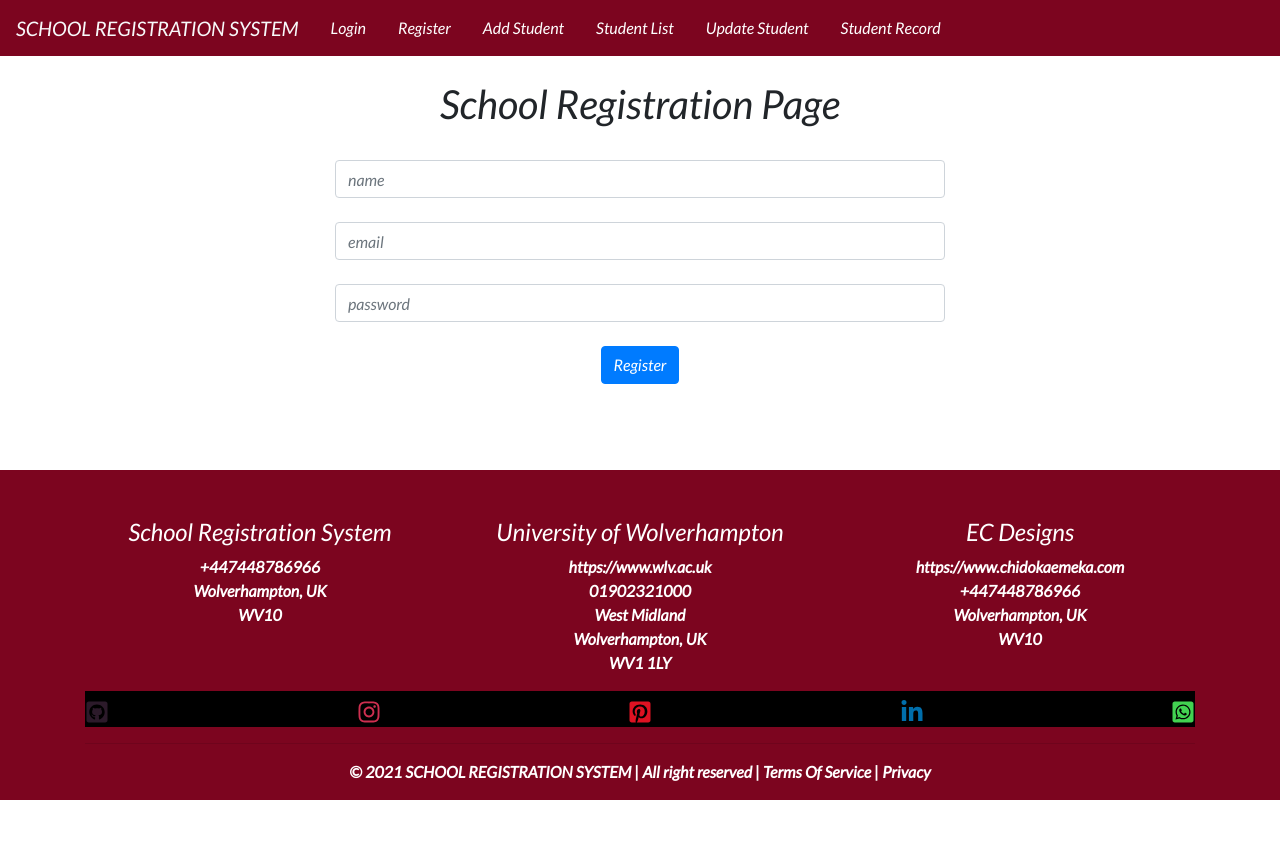
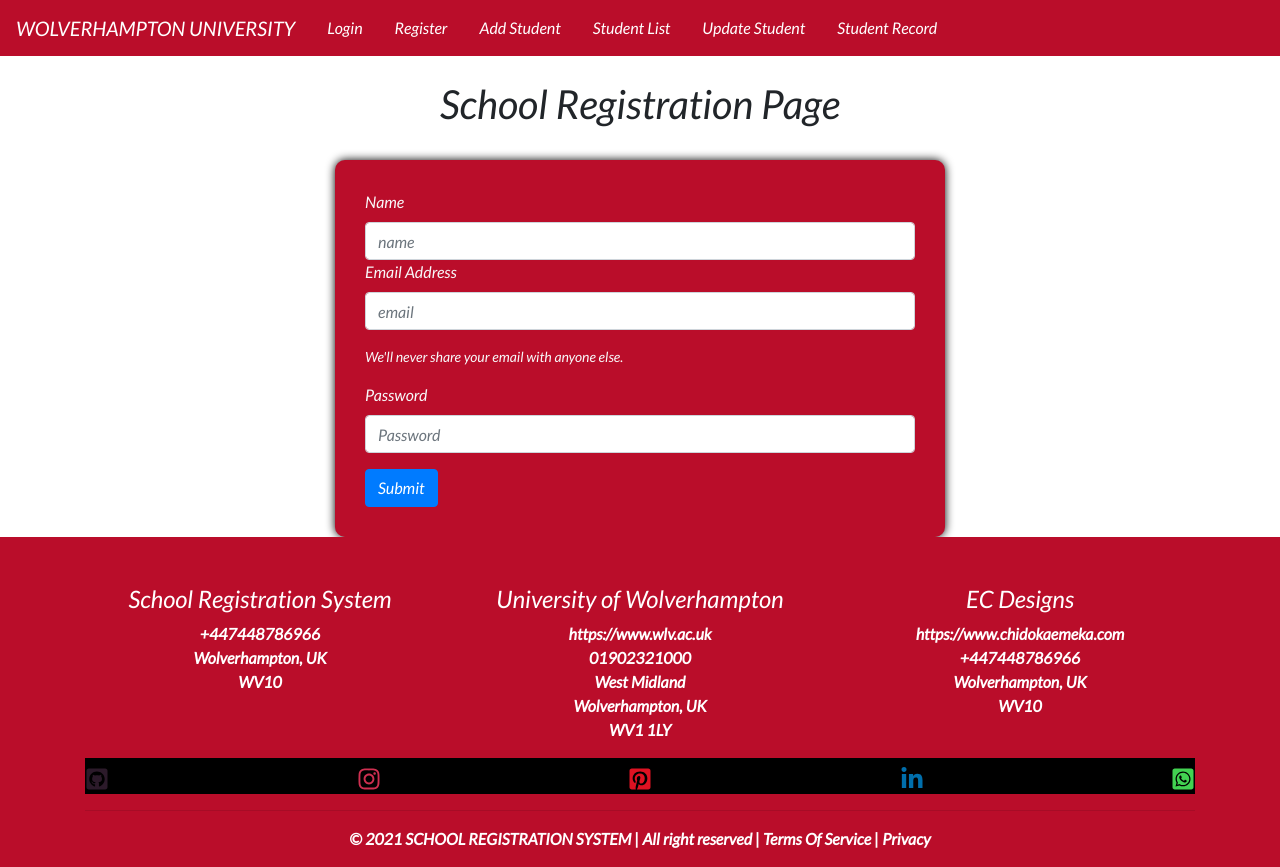
Before and after one commit to Emzzy123/React-_school_registration_system, a React (Create React App) app: page /register in a window 1280 px wide. Before the commit the page ends 800 px from the top, so only its background shows below. Built offline with nearby package versions, Linux system fonts and the light colour scheme; no server answers.

Commit message:
API bug fixing

```diff
--- a/package.json
+++ b/package.json
@@ -13,8 +13,10 @@
     "react": "^17.0.2",
     "react-bootstrap": "^1.5.2",
     "react-dom": "^17.0.2",
+    "react-elastic-carousel": "^0.11.5",
     "react-icons": "^4.2.0",
     "react-modal": "^3.13.1",
+    "react-responsive-carousel": "^3.2.18",
     "react-router": "^5.2.0",
     "react-router-dom": "^5.2.0",
     "react-scripts": "4.0.3",
--- a/src/App.css
+++ b/src/App.css
@@ -105,3 +105,10 @@
 .App-link {
   color: #61dafb;
 }
+
+.form-container {
+  background: #ba0d2a;
+  padding: 30px;
+  border-radius: 10px;
+  box-shadow: 0px 0px 10px 0px #000;
+}
--- a/src/App.js
+++ b/src/App.js
@@ -1,6 +1,7 @@
 import "./App.css";
 import React, { Component } from "react";
 import { BrowserRouter as Router, Route, Switch } from "react-router-dom";
+
 import Header from "./Components/Header";
 import Login from "./Components/Login";
 import Register from "./Components/Register";
@@ -16,11 +17,56 @@ import qs from "qs";
 class App extends Component {
   state = {
     usersData: [],
+    logged_in: false,
+    token_isValid: false,
   };
 
   componentDidMount() {
     this.showData();
+    this.LoggedIn();
   }
+  LoggedIn() {
+    var token = localStorage.getItem("token");
+    this.checkToken(token);
+  }
+
+  checkToken = (token) => {
+    const params = {
+      token: token,
+    };
+
+    Axios.post(
+      "https://mi-linux.wlv.ac.uk/~2024684/ci3_restapi/index.php/user/check-token",
+      qs.stringify(params)
+    ).then((resp) => {
+      if (resp.data.valid === true) {
+        this.setState({
+          token_isValid: !this.state.token_isValid,
+          logged_in: !this.state.logged_in,
+        });
+      }
+    });
+  };
+
+  submitLogin = (email, password) => {
+    const params = {
+      email: email,
+      password: password,
+    };
+
+    Axios.post(
+      "https://mi-linux.wlv.ac.uk/~2024684/ci3_restapi/index.php/user/login",
+      qs.stringify(params)
+    ).then((resp) => {
+      if (resp.data.logged_in === true && resp.data.token !== "") {
+        localStorage.setItem("token", resp.data.token);
+        this.setState({
+          token_isValid: !this.state.token_isValid,
+          logged_in: !this.state.logged_in,
+        });
+      }
+    });
+  };
 
   showData() {
     Axios.get(
@@ -31,6 +77,29 @@ class App extends Component {
   updateTableAfterUpdate = (e) => {
     this.showData();
   };
+  clicklogout = (e) => {
+    localStorage.clear();
+    this.setState({
+      logged_in: !this.state.logged_in,
+      token_isValid: !this.state.token_isValid,
+    });
+  };
+
+  // submitData = (name, student_id, course_name, faculty) => {
+  //   const params = {
+  //     name: name,
+  //     student_id: student_id,
+  //     course_name: course_name,
+  //     faculty: faculty,
+  //   };
+
+  //   Axios.post(
+  //     "https://mi-linux.wlv.ac.uk/~2024684/ci3_restapi/index.php/user/addstudent",
+  //     qs.stringify(params)
+  //   ).then((resp) => {
+  //     this.showData();
+  //   });
+  // };
 
   deleteData = (id) => {
     const that = this;
@@ -65,6 +134,7 @@ class App extends Component {
                       usersData={this.state.usersData}
                       deleteData={this.deleteData}
                       updateTableAfterUpdate={this.updateTableAfterUpdate}
+                      logged_in={this.state.logged_in}
                     />
                   </React.Fragment>
                 )}
@@ -73,8 +143,19 @@ class App extends Component {
                 path="/editstudent"
                 component={() => <EditModal usersData={this.state.usersData} />}
               />
-              <Route path="/login" component={() => <Login />} />
-              <Route path="/register" component={() => <Register />} />
+              <Route
+                path="/login"
+                component={() => (
+                  <Login
+                    submitLogin={this.submitLogin}
+                    logged_in={this.state.logged_in}
+                  />
+                )}
+              />
+              <Route
+                path="/register"
+                component={() => <Register logged_in={this.state.logged_in} />}
+              />
               <Route path="/add" component={() => <AddStudent />} />
               <Route
                 path="/searchstudent"
--- a/src/Components/AddStudent.js
+++ b/src/Components/AddStudent.js
@@ -86,7 +86,7 @@ class AddStudent extends Component {
             />
             <br />
             <center>
-              <button className="btn btn-success">Register Student</button>
+              <button className="btn btn-success">Add Student</button>
             </center>
           </form>
         </div>
--- a/src/Components/Footer.css
+++ b/src/Components/Footer.css
@@ -1,12 +1,12 @@
 root {
-  --red: #951b1e;
+  --red: #ba0d2a;
   --white: #ffffff;
   --black: #000;
 }
 
 .main-footer {
   color: var(--white);
-  background-color: #7c051f;
+  background-color: #ba0d2a;
   font-weight: bold;
   padding-top: 3em;
   bottom: 0;
--- a/src/Components/Header.css
+++ b/src/Components/Header.css
@@ -1,3 +1,3 @@
 .App {
-  background-color: #7c051f;
+  background-color: #ba0d2a;
 }
--- a/src/Components/Header.js
+++ b/src/Components/Header.js
@@ -8,8 +8,10 @@ class Header extends Component {
     return (
       <div>
         <ReactBootStrap.Navbar collapseOnSelect expand="lg" className="App">
-          <ReactBootStrap.Navbar.Brand href="#home" className="text-light">
-            SCHOOL REGISTRATION SYSTEM
+          <ReactBootStrap.Navbar.Brand className="text-light">
+            <Link to="/" style={{ color: "#fff", textDecoration: "none" }}>
+              WOLVERHAMPTON UNIVERSITY
+            </Link>
           </ReactBootStrap.Navbar.Brand>
           <ReactBootStrap.Navbar.Toggle aria-controls="responsive-navbar-nav" />
           <ReactBootStrap.Navbar.Collapse id="responsive-navbar-nav">
--- a/src/Components/Login.js
+++ b/src/Components/Login.js
@@ -1,7 +1,9 @@
 import React, { Component } from "react";
 import { Redirect } from "react-router-dom";
+import { Form, Button } from "react-bootstrap";
+import "./login.css";
 
-class Login extends Component {
+export class Login extends Component {
   state = {
     email: "",
     password: "",
@@ -16,7 +18,13 @@ class Login extends Component {
 
   onSubmit = (e) => {
     e.preventDefault();
-    this.props.submitLogin(this.state.username, this.state.password);
+
+    this.props.submitLogin(this.state.email, this.state.password);
+
+    this.setState({
+      email: "",
+      password: "",
+    });
   };
 
   render() {
@@ -29,32 +37,42 @@ class Login extends Component {
         <div className="col-sm-6 offset-sm-3">
           <br />
           <center>
-            <h1>School Login Page</h1>
+            <h1>Login Page</h1>
           </center>
           <br />
-          <form onSubmit={this.onSubmit}>
+          <Form onSubmit={this.onSubmit} className="form-container">
+            <Form.Group controlId="formBasicEmail">
+              <Form.Label className="text-light">Email address</Form.Label>
               <input
-              className="input form-control"
-              type="text"
+                className="form-control"
+                type="email"
+                placeholder="Enter email"
                 name="email"
                 value={this.state.email}
                 onChange={this.onChange}
-              placeholder="email"
               />
-            <br />
+              <Form.Text className="text-muted">
+                <span className="text-light">
+                  We'll never share your email with anyone else.
+                </span>
+              </Form.Text>
+            </Form.Group>
+
+            <Form.Group controlId="formBasicPassword">
+              <Form.Label className="text-light">Password</Form.Label>
               <input
-              className="input form-control"
+                className="form-control"
                 type="password"
+                placeholder="Password"
                 name="password"
                 value={this.state.password}
                 onChange={this.onChange}
-              placeholder="password"
               />
-            <br />
-            <center>
-              <button className="btn btn-primary">Login</button>
-            </center>
-          </form>
+            </Form.Group>
+            <Button variant="primary" type="submit">
+              Submit
+            </Button>
+          </Form>
         </div>
       </div>
     );
--- a/src/Components/Register.js
+++ b/src/Components/Register.js
@@ -1,5 +1,7 @@
 import React, { Component } from "react";
 import { Redirect } from "react-router-dom";
+import { Form, Button } from "react-bootstrap";
+import "./login.css";
 import Axios from "axios";
 import qs from "qs";
 
@@ -36,10 +38,9 @@ class Register extends Component {
   };
 
   render() {
-    // if (this.props.logged_in) {
-    //   return <Redirect to="/" />;
-    // }
-
+    if (this.props.logged_in) {
+      return <Redirect to="/" />;
+    }
     return (
       <div>
         <div className="col-sm-6 offset-sm-3">
@@ -48,38 +49,49 @@ class Register extends Component {
             <h1>School Registration Page</h1>
           </center>
           <br />
-          <form onSubmit={this.onSubmit}>
+          <Form onSubmit={this.onSubmit} className="form-container">
+            <Form.Group controlId="formBasicEmail">
+              <Form.Label className="text-light">Name</Form.Label>
               <input
-              className="input form-control"
-              type="text"
+                className="form-control"
+                type="name"
+                placeholder="name"
                 name="name"
                 value={this.state.name}
                 onChange={this.onChange}
-              placeholder="name"
               />
-            <br />
+              <Form.Group controlId="formBasicPassword">
+                <Form.Label className="text-light">Email Address</Form.Label>
                 <input
-              className="input form-control"
-              type="text"
+                  className="form-control"
+                  type="email"
+                  placeholder="email"
                   name="email"
                   value={this.state.email}
                   onChange={this.onChange}
-              placeholder="email"
                 />
-            <br />
+              </Form.Group>
+              <Form.Text className="text-muted">
+                <span className="text-light">
+                  We'll never share your email with anyone else.
+                </span>
+              </Form.Text>
+            </Form.Group>
+            <Form.Group controlId="formBasicPassword">
+              <Form.Label className="text-light">Password</Form.Label>
               <input
-              className="input form-control"
+                className="form-control"
                 type="password"
+                placeholder="Password"
                 name="password"
                 value={this.state.password}
                 onChange={this.onChange}
-              placeholder="password"
               />
-            <br />
-            <center>
-              <button className="btn btn-primary">Register</button>
-            </center>
-          </form>
+            </Form.Group>
+            <Button variant="primary" type="submit">
+              Submit
+            </Button>
+          </Form>
         </div>
       </div>
     );
--- /dev/null
+++ b/src/Components/login.css
@@ -0,0 +1,6 @@
+.form-container {
+  background: #ba0d2a;
+  padding: 30px;
+  border-radius: 10px;
+  box-shadow: 0px 0px 10px 0px #000;
+}
```
Also changed, not shown: src/assets/1.jpeg (added), 1 other file (tests, documents, lock files or other folders). Lines whose indentation alone changed are shown as unchanged.
